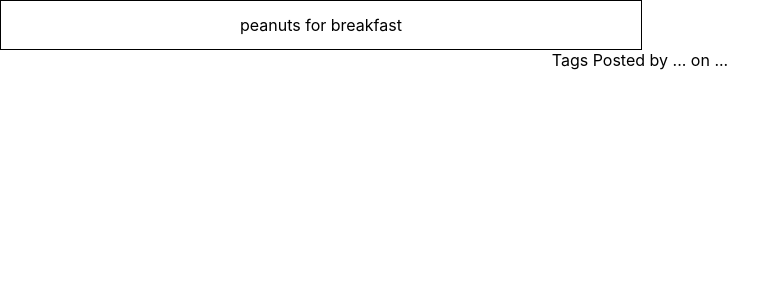
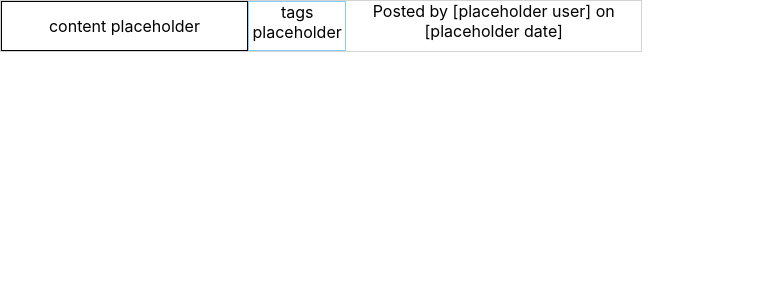
Before and after one commit to mradamt/punter, a React (Create React App) app: page / in a window 1280 px wide. Shown: the top 300 px of the page, without its empty margins (0-772 px from the left). Built offline with nearby package versions, Linux system fonts and the light colour scheme.

Commit message:
add Tags component

```diff
--- /dev/null
+++ b/src/components/Post.scss
@@ -0,0 +1,6 @@
+.post {
+  display: flex;
+  justify-content: center;
+  border: 1px solid lightgray;
+  width: 50%;
+}
--- a/src/components/Post.tsx
+++ b/src/components/Post.tsx
@@ -1,13 +1,16 @@
 import React from 'react';
-import Content from 'components/Content'
+import Content from './Content';
+import Tags from './Tags';
+
+import './Post.scss'
 
 export default function Post (props: any) {
 
   return (
-    <>
-      <Content content='peanuts for breakfast'/>
-      Tags
-      Posted by ... on ...
-    </>
+    <div className='post'>
+      <Content content='content placeholder'/>
+      <Tags tags='tags placeholder' />
+      Posted by [placeholder user] on [placeholder date]
+    </div>
   )
 }
--- /dev/null
+++ b/src/components/Tags.scss
@@ -0,0 +1,5 @@
+.tags {
+  display: flex;
+  justify-content: center;
+  border: 1px solid lightskyblue;
+}
--- /dev/null
+++ b/src/components/Tags.tsx
@@ -0,0 +1,11 @@
+import React from "react";
+
+import './Tags.scss'
+
+export default function Tags (props:any) {
+  return (
+    <div className='tags'>
+      {props.tags}
+    </div>
+  )
+}
```
